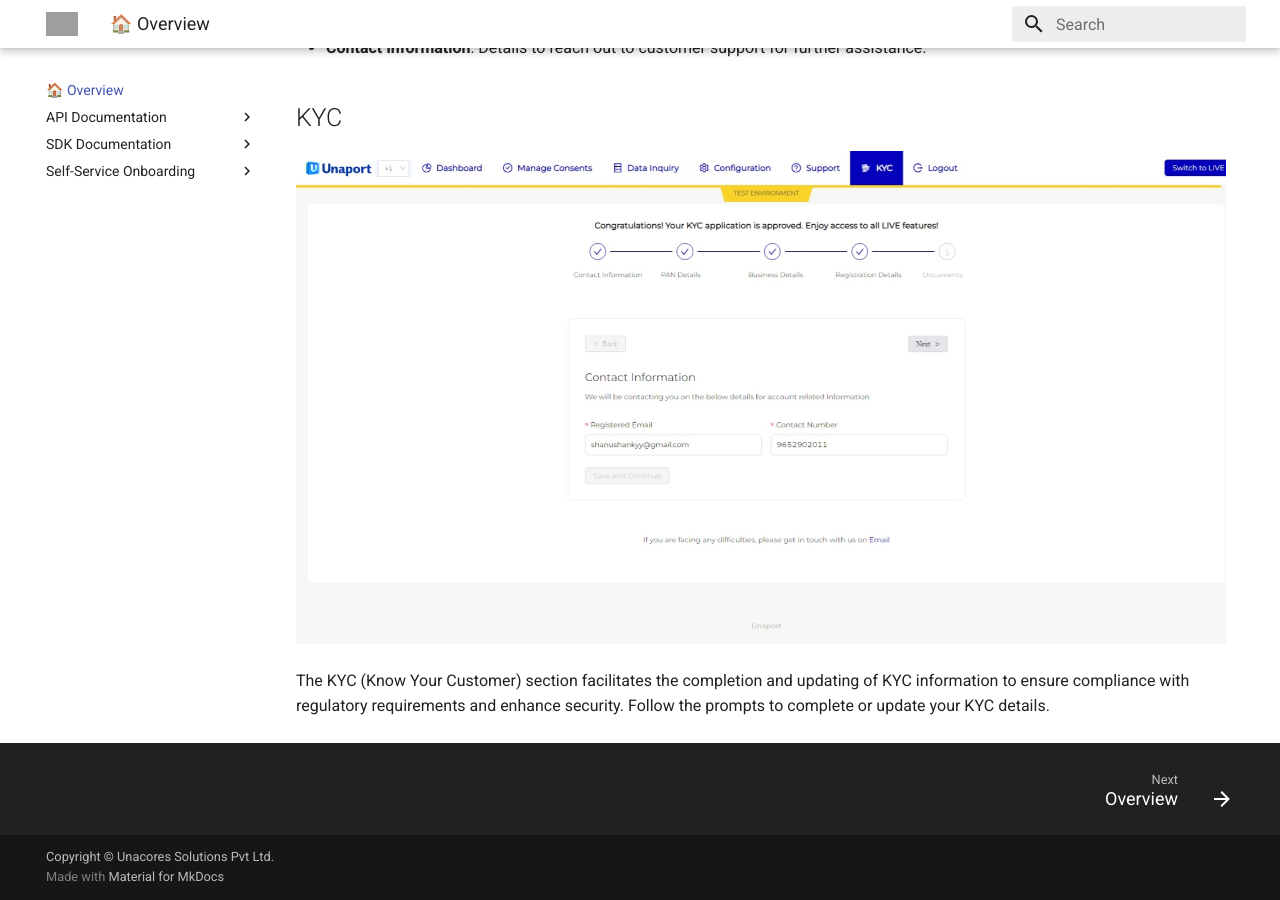
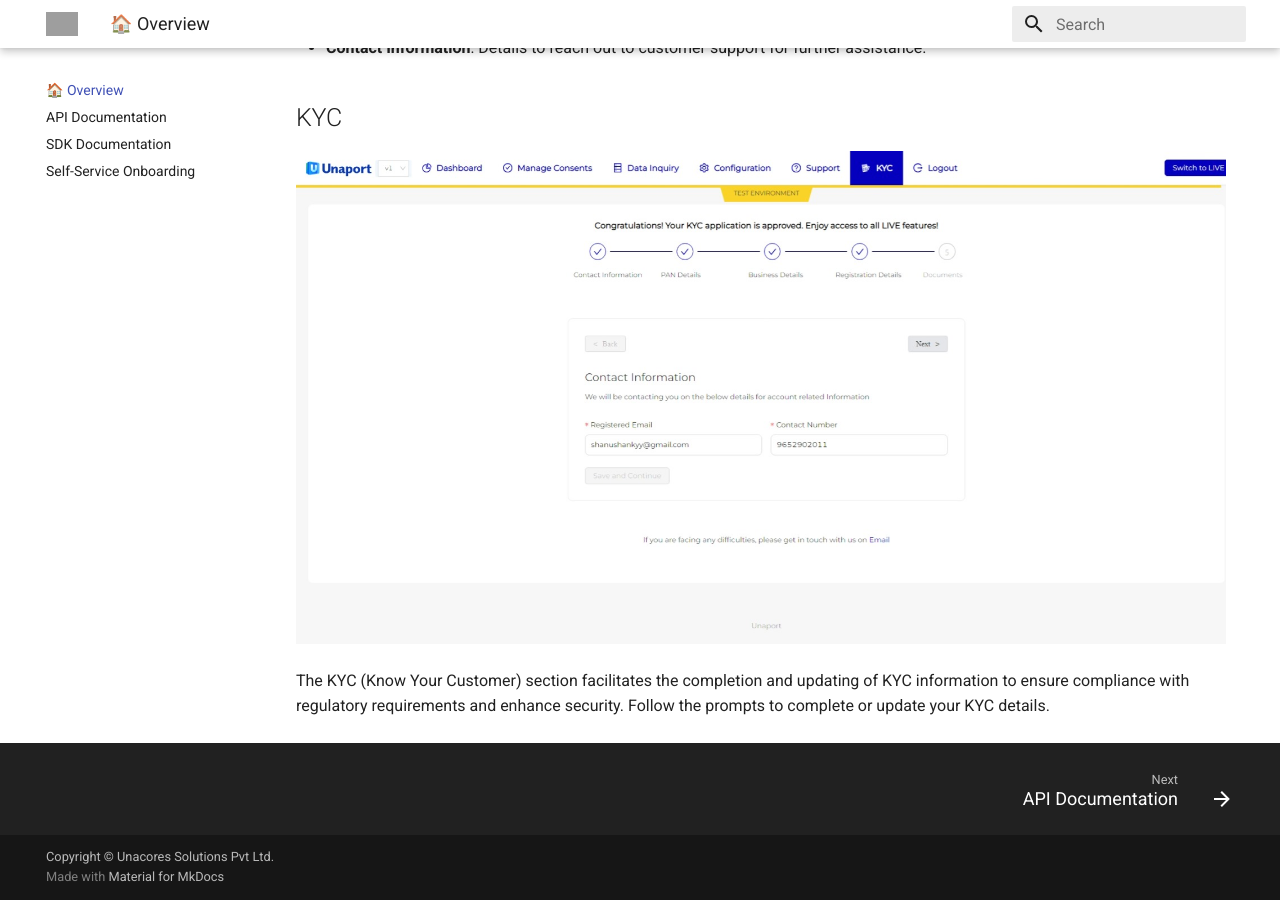
Before and after one commit to Unacores/unaport-docs, an MkDocs documentation site: the page built from docs/index.md, in a window 1280 px wide and 900 px high, scrolled down 7012 px. Built offline with MkDocs 1.6.1 and Material for MkDocs 9.7.7, drawn with Linux system fonts in a browser that asks for light colours; grey boxes are pictures that could not be loaded.

Commit message:
updated docs

```diff
--- a/mkdocs.yml
+++ b/mkdocs.yml
@@ -28,9 +28,6 @@
 # Page tree
 nav:
   - "🏠 Overview": index.md
-  - "API Documentation":
-      - "Overview": fiu.md
-  - "SDK Documentation":
-      - "Introduction": fiu_sdk.md
-  - "Self-Service Onboarding":
-      - "Documents": fiu_onboarding.md
+  - "API Documentation": fiu.md
+  - "SDK Documentation": fiu_sdk.md
+  - "Self-Service Onboarding": fiu_onboarding.md
```
